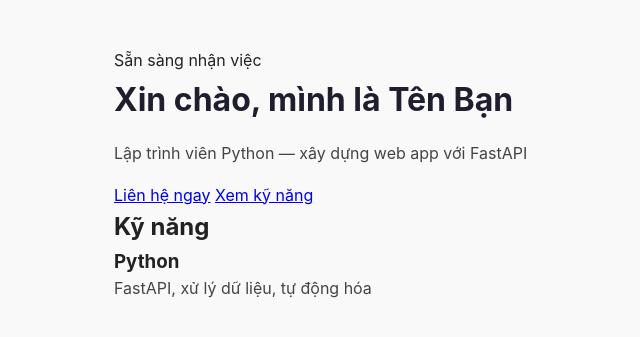
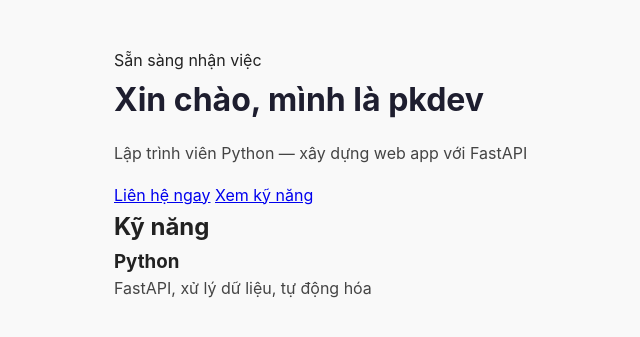
Before and after one commit to pkdev-en/bro-wth, a FastAPI app: page / in a window 1280 px wide. Shown: the part 83-420 px from the top of the page, without its empty margins (200-840 px from the left). Run offline with FastAPI, Linux system fonts and the light colour scheme.

Commit message:
Update index.html

```diff
--- a/templates/index.html
+++ b/templates/index.html
@@ -3,7 +3,7 @@
 {% block content %}
     <section class="hero">
         <div class="hero-badge">Sẵn sàng nhận việc</div>
-        <h1>Xin chào, mình là <span class="highlight">Tên Bạn</span></h1>
+        <h1>Xin chào, mình là <span class="highlight">pkdev</span></h1>
         <p class="subtitle">Lập trình viên Python — xây dựng web app với FastAPI</p>
         <div class="hero-actions">
             <a href="/contact" class="btn-primary">Liên hệ ngay</a>
```
